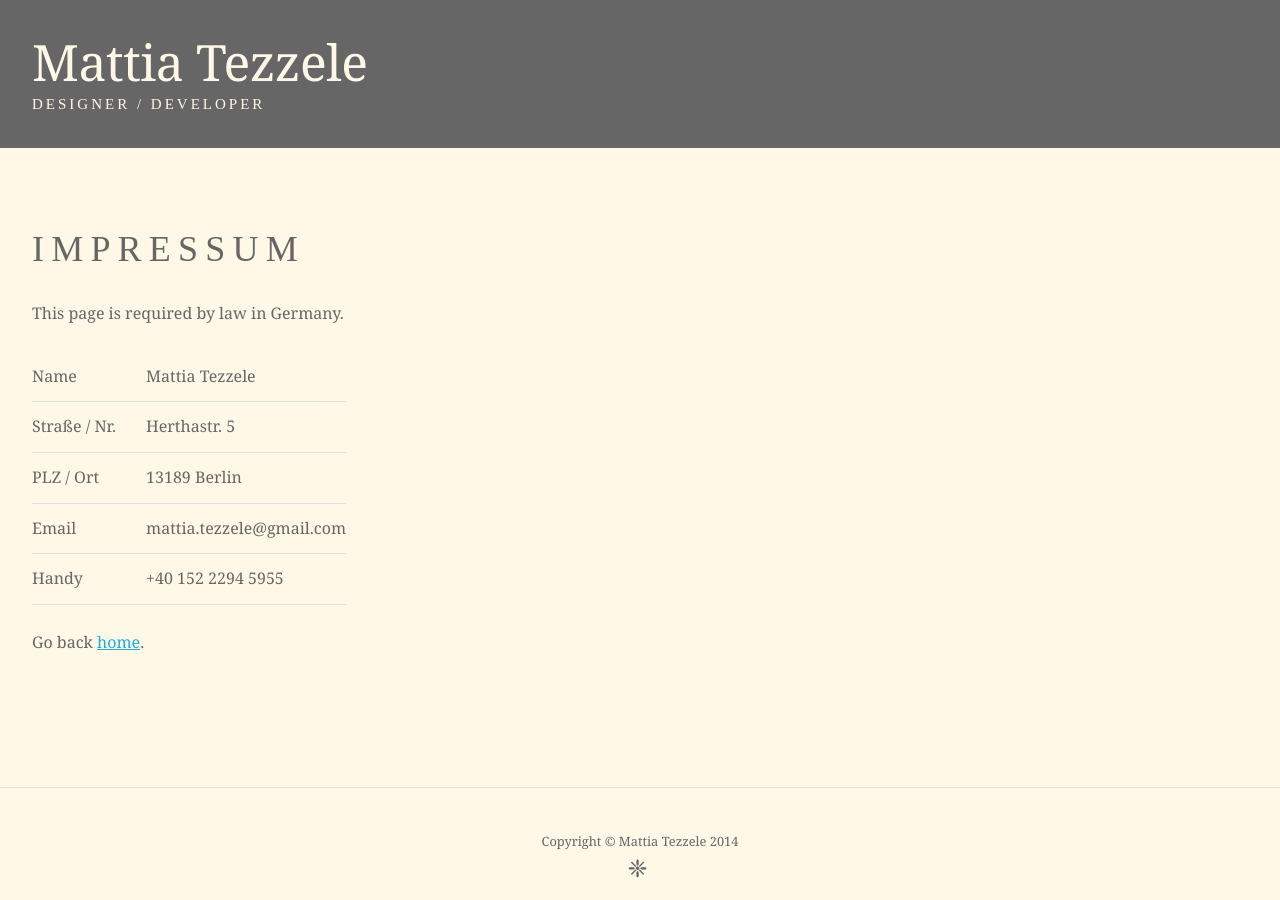
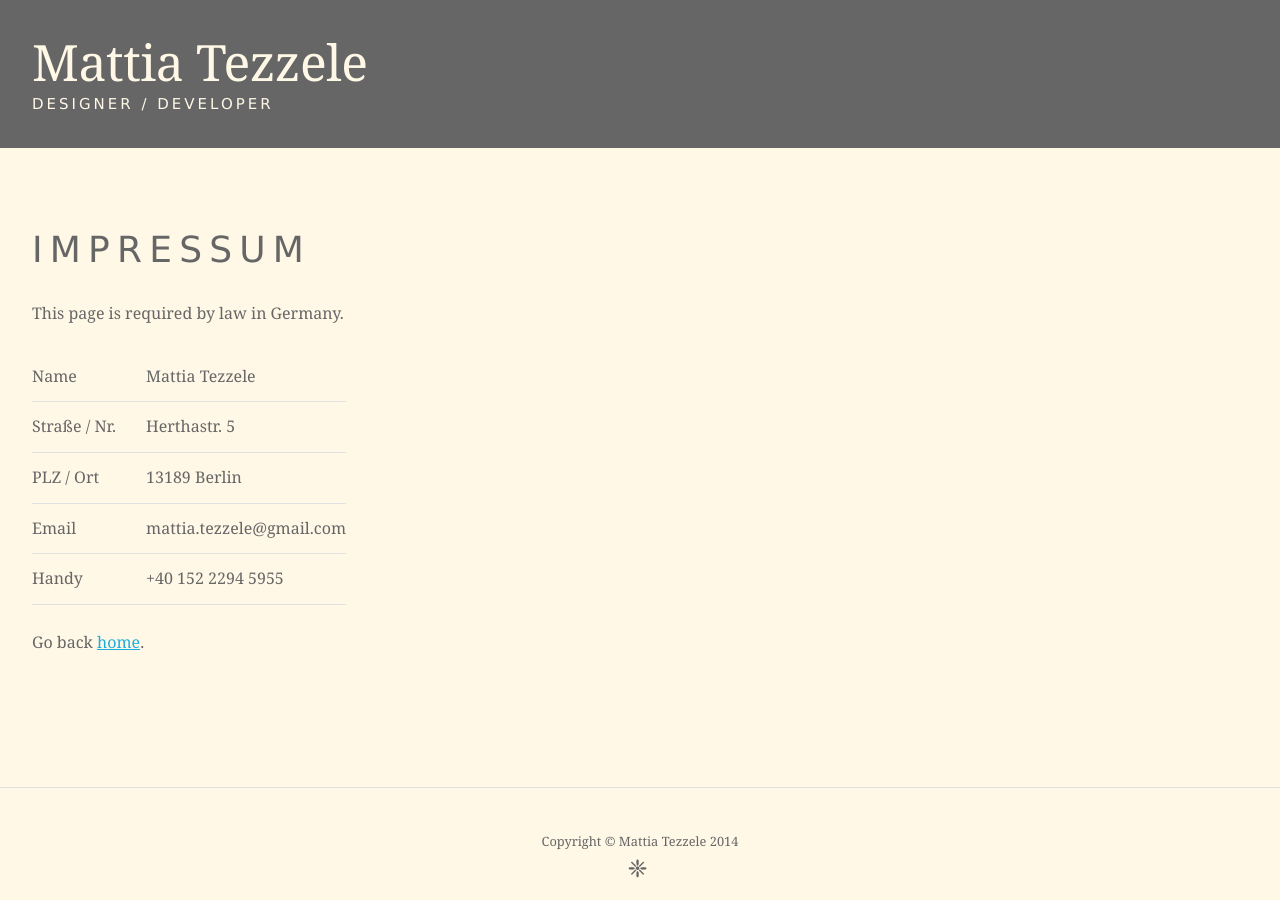
Before and after one commit to mrzool/mrzool.github.io, a Jekyll site: the page built from impressum/index.md, in a window 1280 px wide. Built offline with Jekyll 4.4.1, drawn with Linux system fonts in a browser that asks for light colours.

Commit message:
Fallback for Futura

```diff
--- a/css/skeleton.css
+++ b/css/skeleton.css
@@ -143,7 +143,7 @@ header h2 {
 }
 
 h1, h2, h3, h4, h5, h6 {
-  font-family: 'Futura';
+  font-family: 'Futura', Verdana, sans-serif;
   text-transform: uppercase;
   letter-spacing: .2em;
   font-weight: 300;
```
